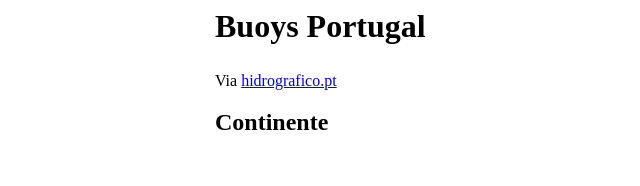
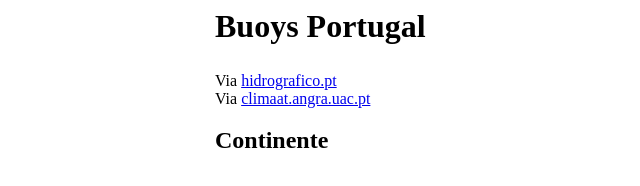
Before and after one commit to bordalix/ptbuoys, a plain HTML site: page index.html in a window 1280 px wide. Shown: the whole page, without its empty margins (215-855 px from the left). Drawn offline with Linux system fonts and the light colour scheme; no server answers.

Commit message:
Add reference to uac.pt

```diff
--- a/index.html
+++ b/index.html
@@ -56,7 +56,10 @@
   <body>
     <section id="container">
       <h1>Buoys Portugal</h1>
-      <p>Via <a href="https://www.hidrografico.pt">hidrografico.pt</a></p>
+      <p>
+        Via <a href="https://www.hidrografico.pt">hidrografico.pt</a><br />
+        Via <a href="http://www.climaat.angra.uac.pt/">climaat.angra.uac.pt</a>
+      </p>
       <h2>Continente</h2>
     </section>
 
```
